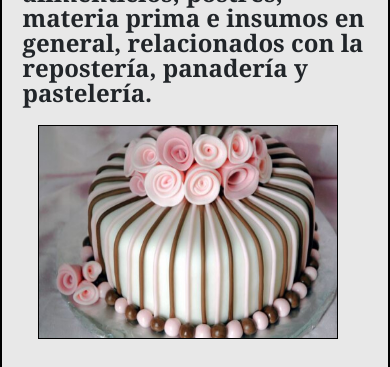
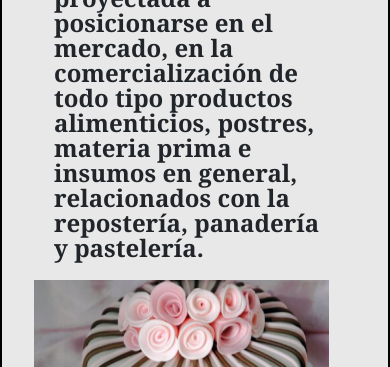
Before and after one commit to JeikerM/MATTICES, a website: page pages/nosotros.html in a window 390 px wide. Shown: the part 810-1177 px from the top of the page. Drawn offline with nearby package versions, Linux system fonts and the light colour scheme; no server answers; a web font is replaced by a local one.

Commit message:
Arreglo margin img en nosotros

```diff
--- a/scss/tool/_mediaqueries.scss
+++ b/scss/tool/_mediaqueries.scss
@@ -18,11 +18,15 @@
             display: block;
         }
         &__img{
-            width: 100%;
-            margin-left: 10px;
+            width: 295px;
+
+            padding: 0;
             & img{
-                width: 300px;
+                width: 100%;
                 height: 214px;
+                border: 0;
+                margin: 0;
+                margin-right: 0;
             }
         }
     }
```
Also changed, not shown: ccs/estilos.css.
